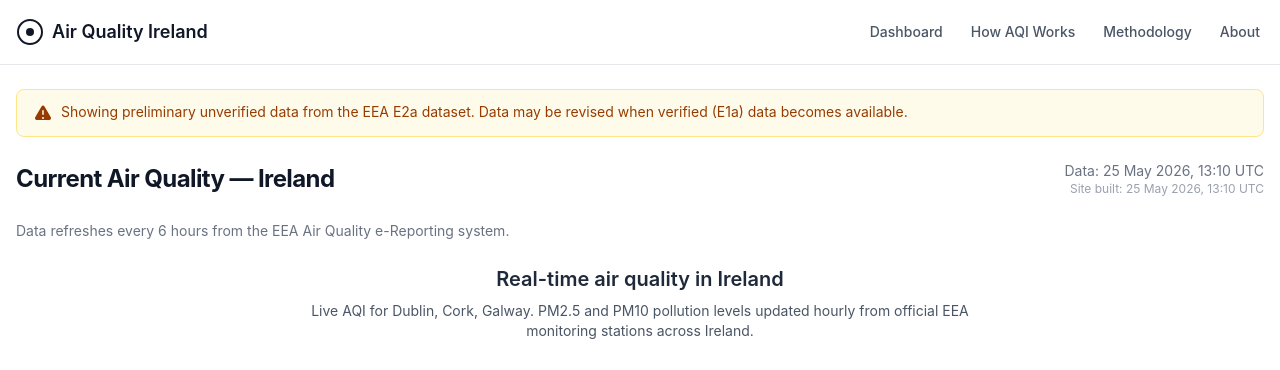
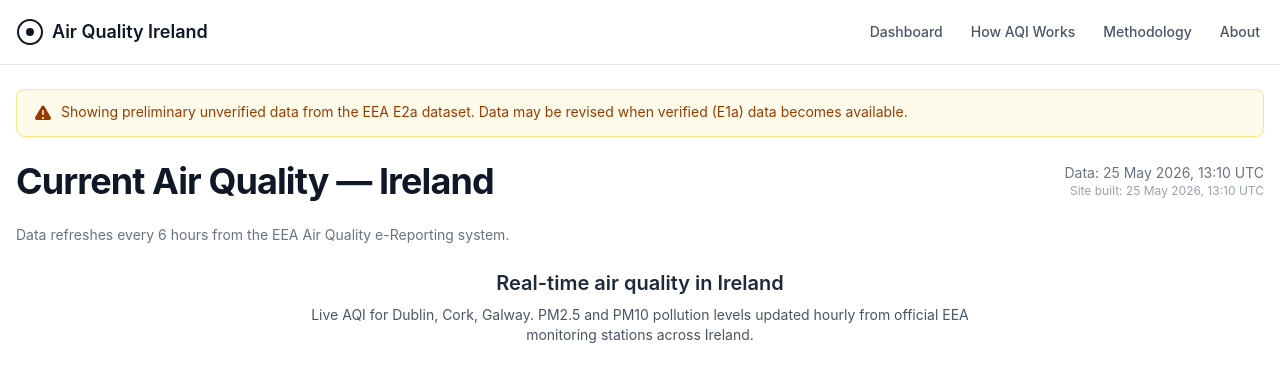
Before and after one commit to code7Dummy/AirQMon, an Astro site: page / in a window 1280 px wide. Shown: the top 370 px of the page. Built offline with nearby package versions, Linux system fonts and the light colour scheme; Astro itself is replaced by a stand-in of ours.

Commit message:
fix: increase h1 size on desktop for clearer heading hierarchy

```diff
--- a/src/layouts/DataPageLayout.astro
+++ b/src/layouts/DataPageLayout.astro
@@ -20,7 +20,7 @@ const { title, description, lastUpdated, buildTimestamp, noIndex } = Astro.props
     <DisclaimerBanner />
 
     <div class="flex flex-col sm:flex-row sm:items-center justify-between gap-2">
-      <h1 class="text-2xl font-bold tracking-tight">{title}</h1>
+      <h1 class="text-2xl sm:text-3xl lg:text-4xl font-bold tracking-tight">{title}</h1>
       <div class="text-right">
         {lastUpdated && (
           <p class="text-sm text-gray-500">
```
